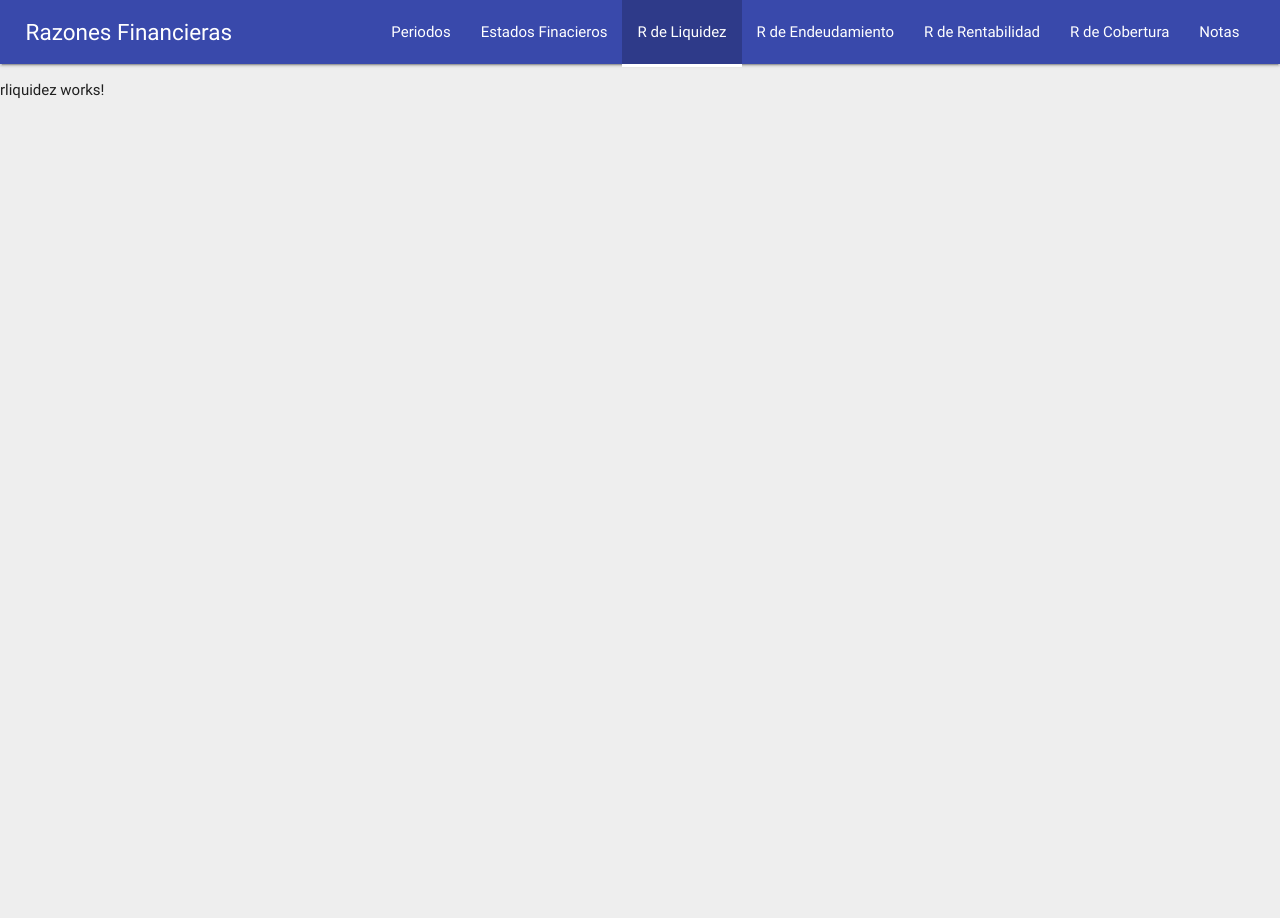
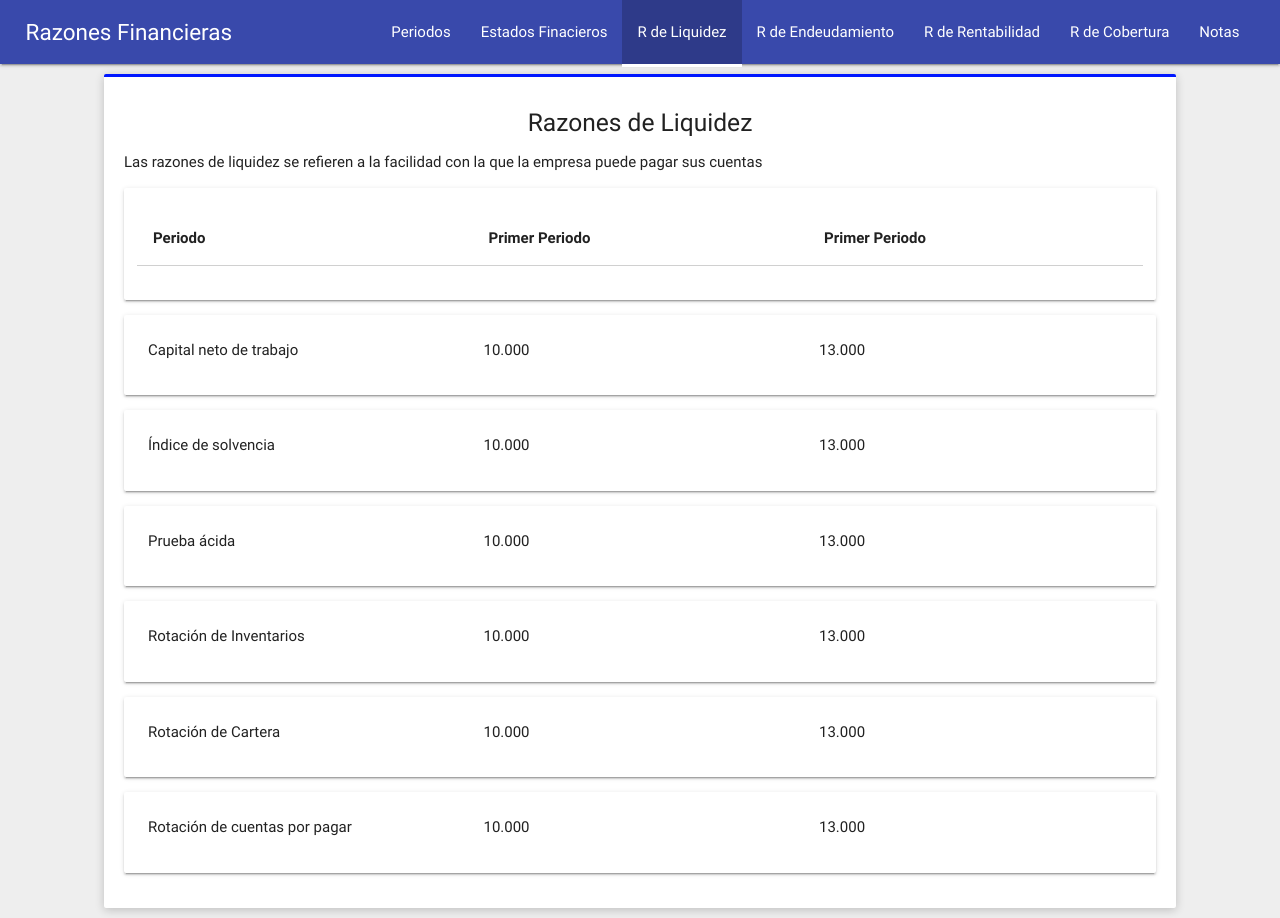
Before and after one commit to cesartoruo15/ProyectoRazonesFinancieras, an Angular app: page /r-liquidez in a window 1280 px wide. Before the commit the page ends 800 px from the top, so only its background shows below. Built offline with nearby package versions, Linux system fonts and the light colour scheme; what angular2-materialize would draw is missing.

Commit message:
2
Razones de liquidez

```diff
--- a/src/app/Componentes/estado-financiero/estado-financiero.component.html
+++ b/src/app/Componentes/estado-financiero/estado-financiero.component.html
@@ -4,7 +4,7 @@
             <div id="cajas2" class="z-depth-1">
                 <h5 class="center-align">Estado Financiero</h5>
                 <p>Estados Financieros para el periodo de tiempo </p>
-                <div class="row" id="balance">
+                <div class="row" >
                     <h5>Estado de Resultados</h5>
                     <table class="striped">
                         <thead>
@@ -58,7 +58,7 @@
                         </tbody>
                     </table>
                 </div>
-                <div class="row" id="balance">
+                <div class="row" >
                     <h5>Balance general</h5>
                     <table class="striped">
                         <thead>
@@ -100,7 +100,7 @@
                         </tbody>
                     </table>
                 </div>
-                <div class="row" id="balance">
+                <div class="row" >
                     <table class="striped">
                         <thead>
                             <tr>
--- a/src/app/Componentes/rliquidez/rliquidez.component.html
+++ b/src/app/Componentes/rliquidez/rliquidez.component.html
@@ -1,3 +1,71 @@
-<p>
-  rliquidez works!
-</p>
+<main>
+  <div class="container">
+    <div class="row">
+      <div id="cajas2" class="z-depth-1">
+        <h5 class="center-align">Razones de Liquidez</h5>
+        <p>Las razones de liquidez se refieren a la facilidad con la que la empresa puede pagar sus cuentas </p>
+        <div class="card-panel ">
+          <div class="row">
+            <table class="striped">
+              <thead>
+                <tr>
+                  <div class="col s4">
+                    <th>Periodo</th>
+                  </div>
+                  <div class="col s4">
+                    <th>Primer Periodo</th>
+                  </div>
+                  <div class="col s4">
+                    <th>Primer Periodo</th>
+                  </div>
+                </tr>
+              </thead>
+            </table>
+          </div>
+        </div>
+        <div class="card-panel hoverable">
+          <div class="row">
+            <div class="col s4">Capital neto de trabajo</div>
+            <div class="col s4">10.000</div>
+            <div class="col s4">13.000</div>
+          </div>
+        </div>
+        <div class="card-panel hoverable">
+          <div class="row">
+            <div class="col s4">Índice de solvencia</div>
+            <div class="col s4">10.000</div>
+            <div class="col s4">13.000</div>
+          </div>
+        </div>
+        <div class="card-panel hoverable">
+          <div class="row">
+            <div class="col s4">Prueba ácida</div>
+            <div class="col s4">10.000</div>
+            <div class="col s4">13.000</div>
+          </div>
+        </div>
+        <div class="card-panel hoverable">
+          <div class="row">
+            <div class="col s4">Rotación de Inventarios</div>
+            <div class="col s4">10.000</div>
+            <div class="col s4">13.000</div>
+          </div>
+        </div>
+        <div class="card-panel hoverable">
+          <div class="row">
+            <div class="col s4">Rotación de Cartera</div>
+            <div class="col s4">10.000</div>
+            <div class="col s4">13.000</div>
+          </div>
+        </div>
+        <div class="card-panel hoverable">
+          <div class="row">
+            <div class="col s4">Rotación de cuentas por pagar</div>
+            <div class="col s4">10.000</div>
+            <div class="col s4">13.000</div>
+          </div>
+        </div>
+      </div>
+    </div>
+  </div>
+</main>
--- a/src/styles.css
+++ b/src/styles.css
@@ -50,9 +50,7 @@
     border-radius: 2px;
     border-top: 3px solid rgb(0, 23, 255);
   }
-  #balance{
-   /* margin-top: 60px;*/
-  }
+
   #model{
     padding-top: 5px;
     padding-left: 5px;
```
